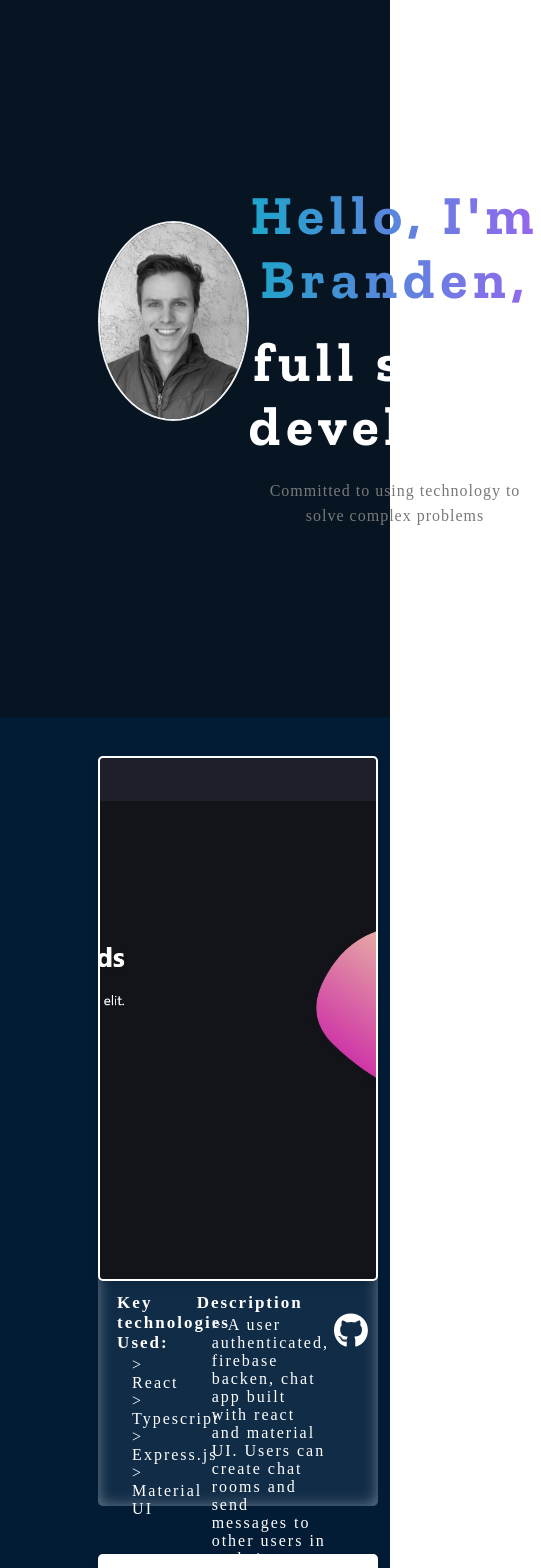
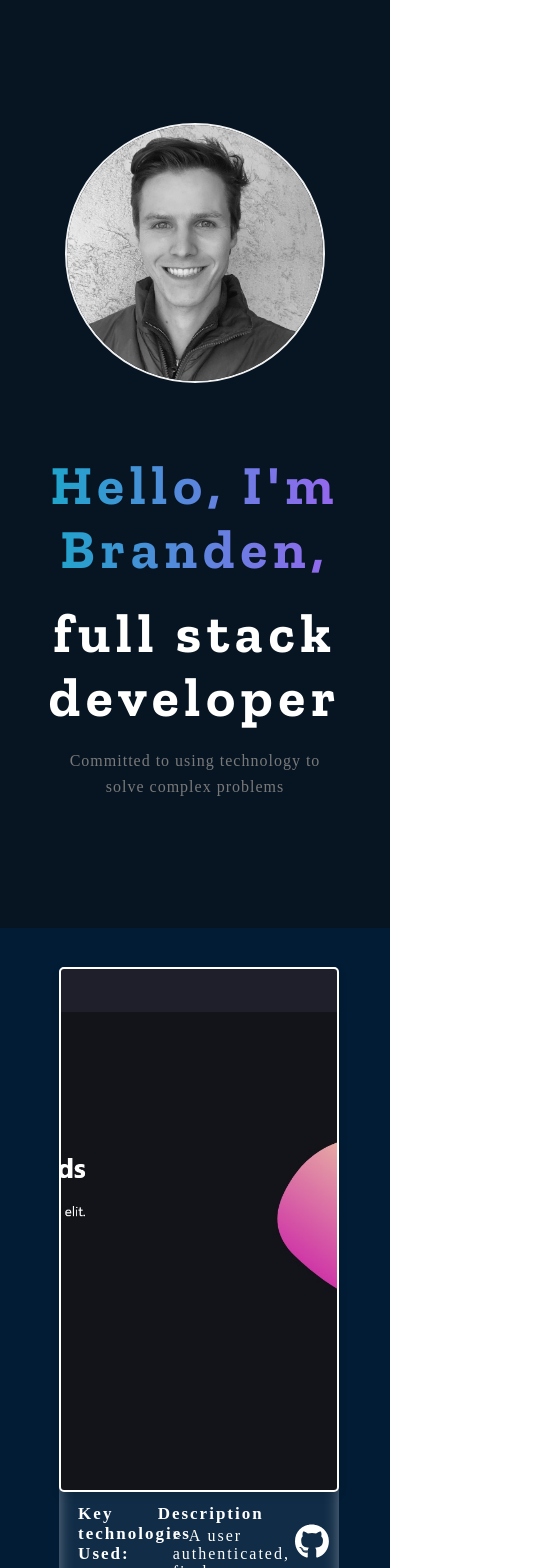
Before and after one commit to branden-kerr/portfolio, a React (Create React App) app: page / in a window 390 px wide. Shown: the top 1568 px of the page, 541 px wide, since content can reach past the window. Built offline with nearby package versions, Linux system fonts and the light colour scheme; a web font is replaced by a local one.

Commit message:
using styled components to begin mobile responsivity

```diff
--- a/src/App.jsx
+++ b/src/App.jsx
@@ -127,25 +127,58 @@ function App() {
     },
   ];
 
+  // 882px
+
+  const ContainerDiv = styled("div")({
+    display: "grid",
+    gridTemplateColumns: "15% 70% 15%",
+    gridTemplateRows: "85vh 1fr 100vh",
+    "@media (max-width: 882px)": {
+      gridTemplateRows: "110vh 1fr 100vh",
+    },
+  });
+
   const HeroContainer = styled("div")({
     gridRow: "1 / 2",
     gridColumn: "1 / -1",
     background: `linear-gradient( rgba(0, 0, 0, 0.5), rgba(0, 0, 0, 0.5) ), url(${svgBackground})`,
     backgroundSize: "cover",
     display: "grid",
-    gridTemplateColumns: "25% repeat(8, 1fr) 25%",
+    gridTemplateColumns: "15% repeat(8, 1fr) 15%",
+    "@media (max-width: 882px)": {
+      dispaly: "flex",
+      justifyContent: "center",
+      alignItems: "center",
+    },
   });
 
   const HeroContent = styled("div")({
     display: "flex",
     alignItems: "center",
     borderRadius: "10px",
-    justifyContent: "space-between",
+    justifyContent: "space-evenly",
     gridColumn: "2 / 10",
+    // green
+    // backgroundColor: "rgba(100, 150, 80, 0.5)",
+    "@media (max-width: 882px)": {
+      flexDirection: "column",
+      height: "85%",
+    },
+  });
+  const HeroText = styled("div")({
+    display: "flex",
+    flexDirection: "column",
+    alignItems: "flex-start",
+    justifyContent: "center",
+    // red
+    // backgroundColor: "rgba(175, 100, 80, 0.5)",
+    "@media (max-width: 882px)": {
+      alignItems: "center",
+    },
   });
 
   const ProfileImage = styled("img")({
-    width: "200px",
+    minWidth: "200px",
     height: "200px",
     borderRadius: "50%",
     filter: "brightness(94%) saturate(0%)",
@@ -159,6 +192,11 @@ function App() {
     // background: 'linear-gradient(white, white) padding-box, linear-gradient(to right, #590052, #015667) border-box',
     // border: '2px solid transparent',
     transform: "translateY(-15%)",
+    "@media (max-width: 882px)": {
+      minWidth: "260px",
+      height: "260px",
+      transform: "translateY(0)",
+    },
   });
 
   const SectionOne = styled("div")({
@@ -169,8 +207,11 @@ function App() {
     display: "grid",
     gridTemplateColumns: "repeat(1, 1fr)",
     gap: "3rem",
+    "@media (max-width: 882px)": {
+      padding: "10% 15%",
+    },
   });
-
+  // Projects
   const Project = styled("div")({
     backgroundColor: "#556ba7",
     borderRadius: "5px",
@@ -182,12 +223,25 @@ function App() {
     transition: "transform 0.3s ease",
     boxShadow: "0 4px 8px rgba(0, 0, 0, 0.1)",
     border: "2px solid white",
-
     "&:hover": {
       transform: "scale(1.05)",
       boxShadow: "0 8px 16px rgba(0, 0, 0, 0.2)",
     },
   });
+  const ProjectContainer = styled("div")({
+    height: "750px",
+    backgroundColor: "#112C47",
+    borderRadius: "5px",
+    display: "flex",
+    flexDirection: "column",
+    boxShadow: "inset 0 0 15px rgba(255, 255, 255, 0.38)",
+  });
+  const ProjectLinkContainer = styled("a")({
+    width: "100%",
+    height: "70%",
+    display: "block",
+  });
+  // End Projects
 
   const SectionTwo = styled("div")({
     gridRow: "3 / 4",
@@ -237,24 +291,11 @@ function App() {
   });
 
   return (
-    <div
-      style={{
-        display: "grid",
-        gridTemplateColumns: "25% 50% 25%",
-        gridTemplateRows: "85vh 1fr 100vh",
-      }}
-    >
+    <ContainerDiv>
       <HeroContainer>
         <HeroContent>
           <ProfileImage src={displayPhoto} alt="Profile" />
-          <div
-            style={{
-              display: "flex",
-              flexDirection: "column",
-              alignItems: "flex-start",
-              justifyContent: "center",
-            }}
-          >
+          <HeroText>
             <Typography
               variant="h3"
               align="center"
@@ -314,28 +355,13 @@ function App() {
             >
               Download CV
             </Button> */}
-          </div>
+          </HeroText>
         </HeroContent>
       </HeroContainer>
       <SectionOne>
         {projects.map((project, index) => (
-          <div
-            key={index}
-            style={{
-              height: "750px",
-              backgroundColor: "#112C47",
-              borderRadius: "5px",
-              display: "flex",
-              flexDirection: "column",
-              boxShadow: "inset 0 0 15px rgba(255, 255, 255, 0.38)",
-            }}
-          >
-            <a
-              style={{
-                width: "100%",
-                height: "70%",
-                display: "block",
-              }}
+          <ProjectContainer key={index}>
+            <ProjectLinkContainer
               href={project.link}
               target="_blank"
               rel="noopener noreferrer"
@@ -345,7 +371,7 @@ function App() {
                   backgroundImage: `url(${project.image})`,
                 }}
               ></Project>
-            </a>
+            </ProjectLinkContainer>
             <div
               style={{
                 height: "30%",
@@ -363,8 +389,6 @@ function App() {
                   color: "white",
                   fontFamily: "Chivo",
                   letterSpacing: "2px",
-                  // backgroundColor: "rgba(0, 0, 0, 0.5)",
-                  // padding: "20px 40px",
                 }}
               >
                 <div>
@@ -398,8 +422,6 @@ function App() {
                   fontFamily: "Chivo",
                   letterSpacing: "2px",
                   padding: "0 5%",
-                  // backgroundColor: "green",
-                  // padding: "20px 40px",
                 }}
               >
                 <div>
@@ -428,8 +450,6 @@ function App() {
                   color: "white",
                   fontFamily: "Chivo",
                   letterSpacing: "2px",
-                  // backgroundColor: "green",
-                  // padding: "20px 40px",
                   display: "flex",
                   justifyContent: "center",
                   alignItems: "flex-start",
@@ -444,7 +464,7 @@ function App() {
                 </GitHubLink>
               </div>
             </div>
-          </div>
+          </ProjectContainer>
         ))}
       </SectionOne>
       <SectionTwo>
@@ -509,7 +529,7 @@ function App() {
           ))}
         </div>
       </SectionTwo>
-    </div>
+    </ContainerDiv>
   );
 }
 
```
